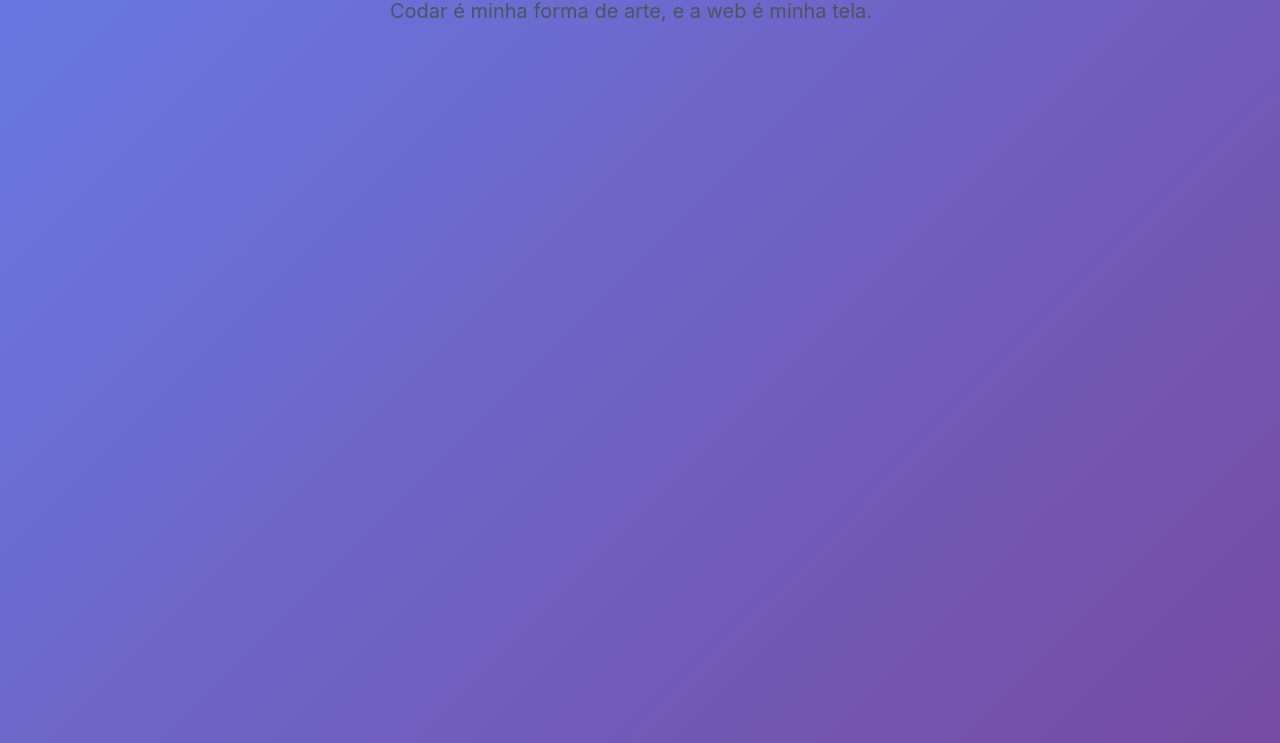
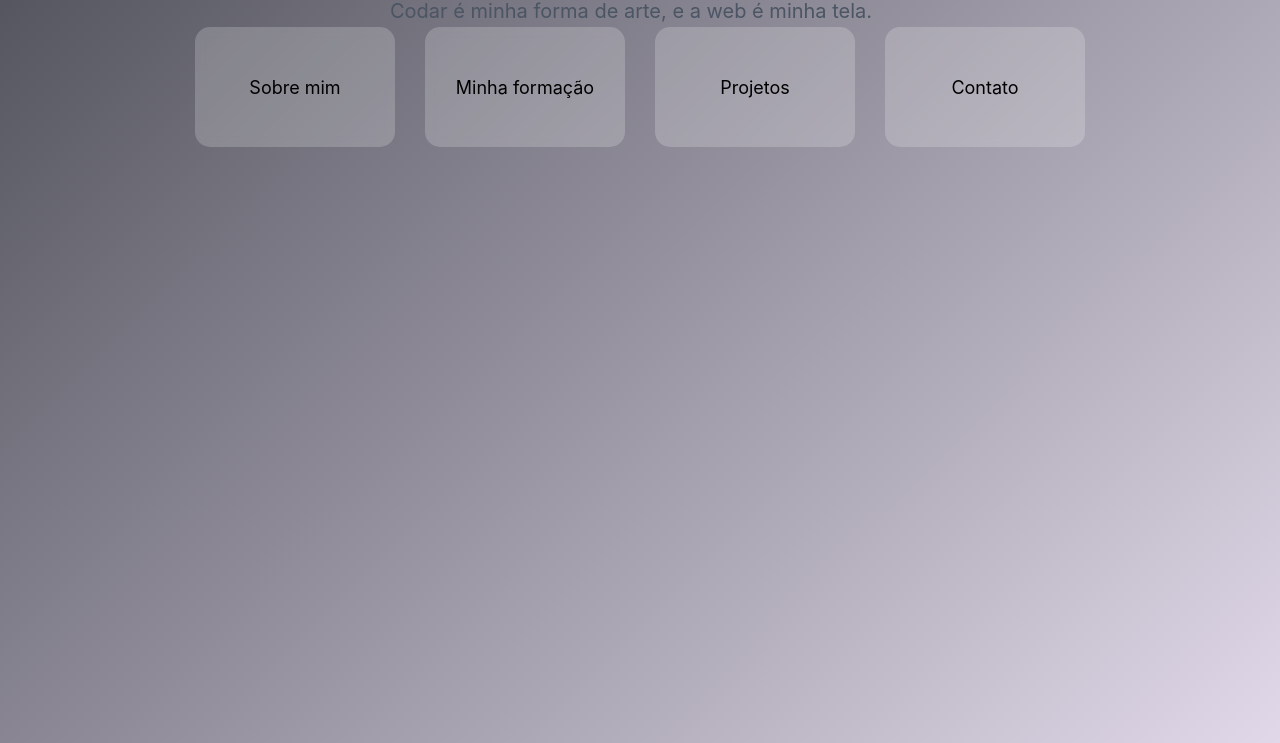
Before and after one commit to victorhenrick/Medcard_estudo, a plain HTML site: page Html/port.html in a window 1280 px wide. Shown: the part 257-1000 px from the top of the page. Drawn offline with Linux system fonts and the light colour scheme.

Commit message:
subindo att do portifolio

```diff
--- a/Html/port.html
+++ b/Html/port.html
@@ -11,5 +11,16 @@
     <div class="nome"> Designer, Frontend Developer </div>
     <div class="subTitle"> Codar é minha forma de arte, e a web é minha tela.</div>
 
+    <div class="menu">
+        <div class="card">Sobre mim </div>
+        <div class="card">Minha formação</div>
+        <div class="card">Projetos</div>
+        <div class="card">Contato</div>
+
+
+
+    </div>
+
+
 </body>
 </html>
--- a/Html/style.css
+++ b/Html/style.css
@@ -1,28 +1,27 @@
-*{
-   margin: 0;
-padding: 0;
-box-sizing: border-box;
+
+
+body {
+margin: 0;
+font-family: 'Inter', sans-serif;
+background: linear-gradient(135deg, #43454e 0%, #e1d9e9 100%);
+min-height: 100vh;
+overflow-x: hidden;
 
 }
 
-body {
-
-font-family: 'Inter', sans-serif;
-background: linear-gradient(135deg, #667eea 0%, #764ba2 100%);
-min-height: 100vh;
-overflow-x: hidden;
-
-
-
-
-}
 
 .nome{
     color: #1d1d1d;
     font-size: 45px;
     font-family:'Franklin Gothic Medium', 'Arial Narrow', Arial, sans-serif;
-    margin-left: 350px;
     margin-top: 200px;
+    text-align: center;
+
+}
+.nome:hover{
+    transform: scale(1.05);
+     transition: all 0.1s ease;
+
 
 }
 .subTitle{
@@ -34,5 +33,32 @@ max-width: 500px;
 margin: 0 auto;
 
 
+}
 
+.menu{
+    display:flex;
+    justify-content: center; /* centraliza horizontalmenet */
+    gap: 30px; /* espaçamento entre os card*/
+    flex-wrap: wrap; /* quebra de linha se a tela for pequena */
 }
+
+
+.card {
+      width: 200px;
+      height: 120px;
+      background: rgba(255, 255, 255, 0.2); /* Transparência */
+      border-radius: 15px;
+      backdrop-filter: blur(5px); /* efeito de vidro fosco */
+      display: flex;
+      justify-content: center;
+      align-items: center;
+      font-size: 18px;
+      color: black;
+      cursor: pointer;
+      transition: transform 0.3s, background 0.3s;
+    }
+ .card:hover {
+      transform: scale(1.05);
+      background: rgba(255, 255, 255, 0.3);
+
+    }
```
Also changed, not shown: Html/emoji.ft.png (added).
